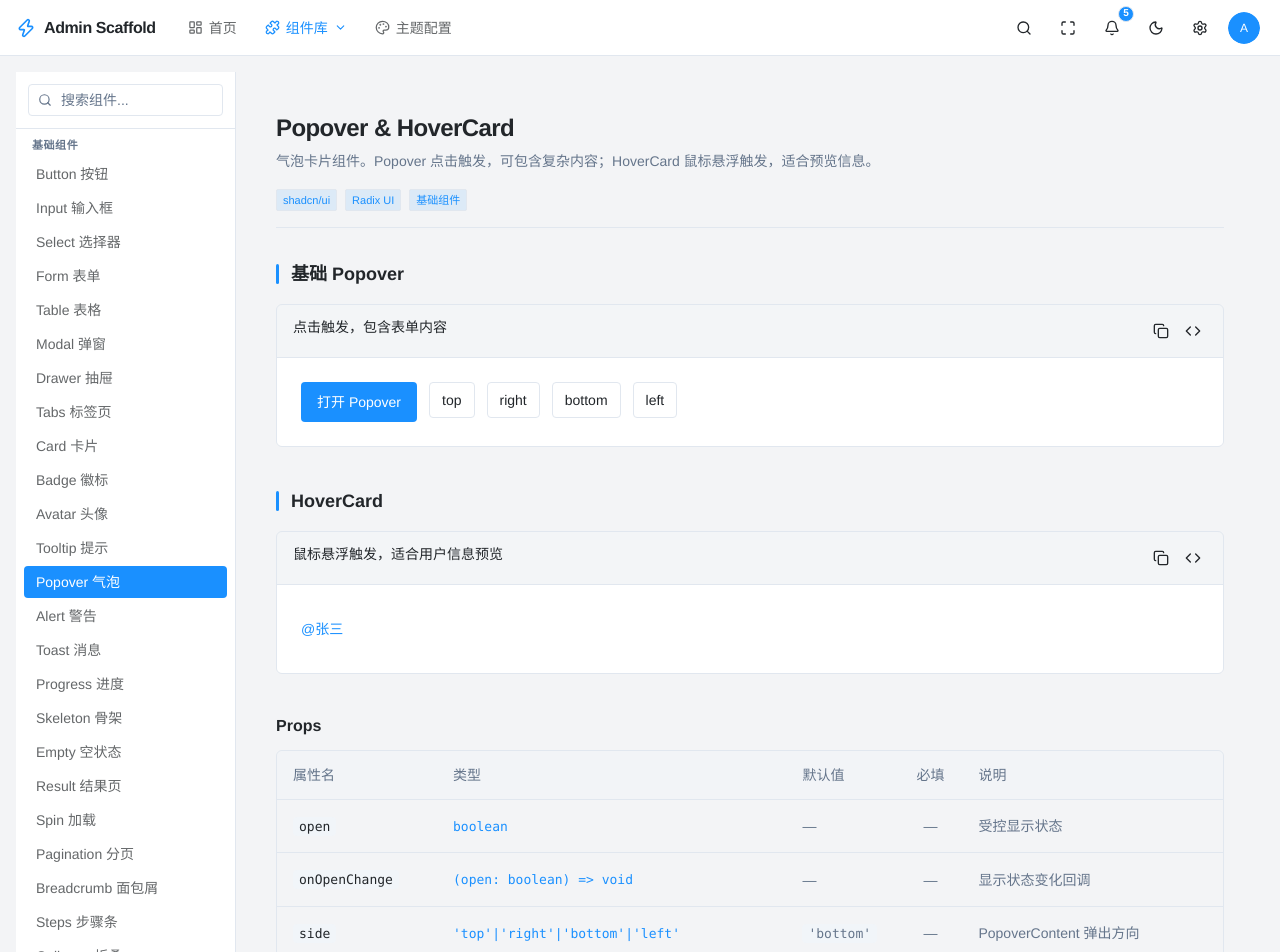
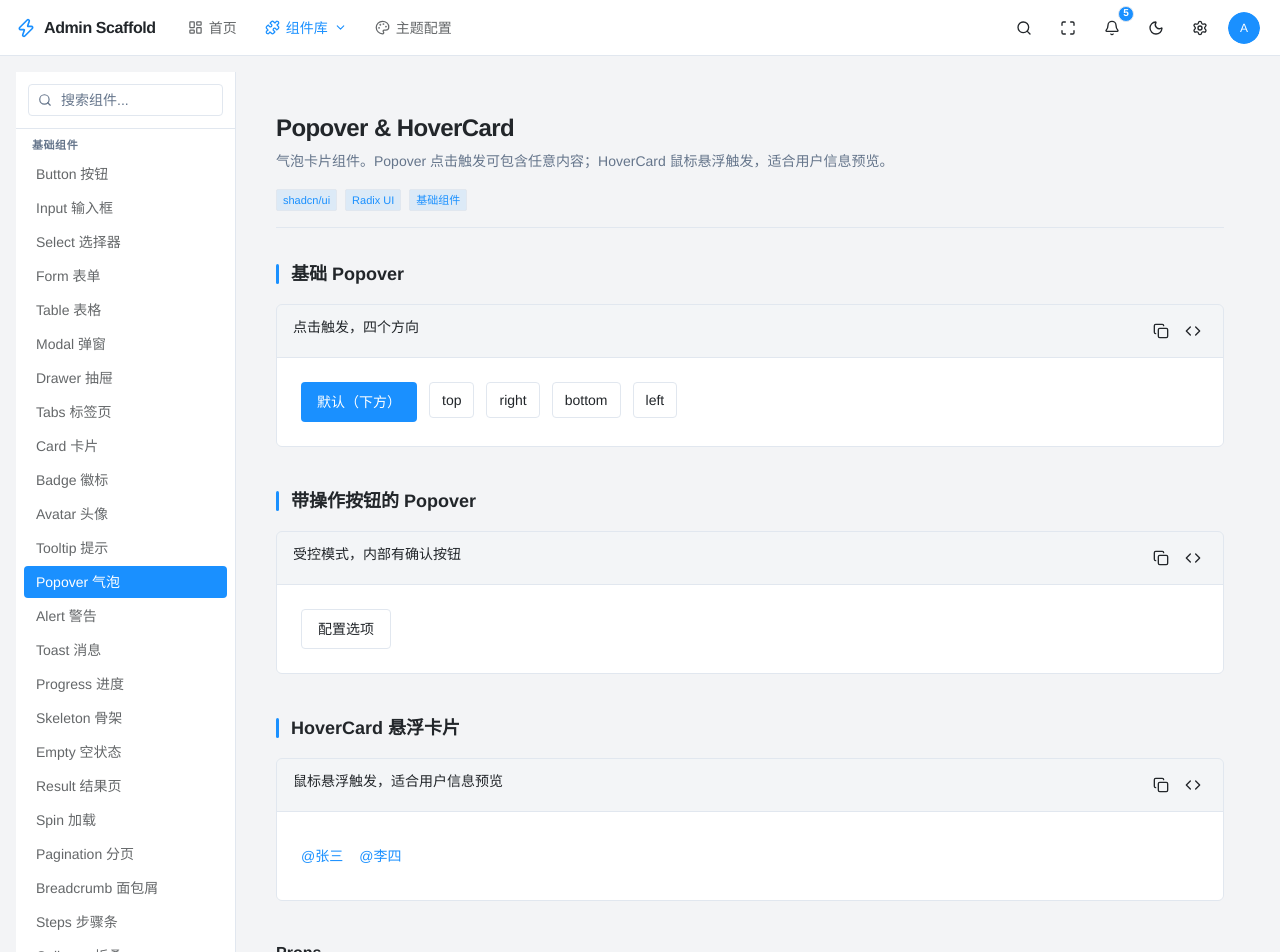
Before and after one commit to cocozxzx/frontend-component, a React (Vite) app: page /components/basic/popover in a window 1280 px wide. Shown: the top 952 px of the page. Built offline with nearby package versions, Linux system fonts and the light colour scheme.

Commit message:
- 优化Icon、Watermark、Result、Popover组件页面

```diff
--- a/src/pages/components/basic/icon.tsx
+++ b/src/pages/components/basic/icon.tsx
@@ -1,19 +1,22 @@
 import { useState, useMemo } from 'react'
 import * as LucideIcons from 'lucide-react'
-import { type LucideIcon } from 'lucide-react'
 import { Input } from '@/components/ui/input'
 import { Search, CheckCheck, Copy } from 'lucide-react'
 import { toast } from '@/hooks/useToast'
 import { PageHeader } from '@/components/preview'
 
-// Filter to icon components only
-const ALL_ICONS = Object.entries(LucideIcons).filter(
+// lucide-react v1.x exports icons as forwardRef or memo objects (not plain functions).
+// We match any PascalCase export that is not a known utility.
+const EXCLUDED = new Set(['createLucideIcon', 'icons', 'default'])
+
+type IconEntry = [string, React.ComponentType<{ size?: number; className?: string }>]
+
+const ALL_ICONS = (Object.entries(LucideIcons) as IconEntry[]).filter(
   ([name, value]) =>
-    typeof value === 'function' &&
-    /^[A-Z]/.test(name) &&
-    name !== 'createLucideIcon' &&
-    name !== 'default',
-) as [string, LucideIcon][]
+    /^[A-Z][a-zA-Z0-9]+$/.test(name) &&
+    !EXCLUDED.has(name) &&
+    value != null,
+)
 
 export default function IconPage() {
   const [search, setSearch] = useState('')
@@ -38,7 +41,7 @@ export default function IconPage() {
     <div className="p-6 space-y-6 max-w-5xl">
       <PageHeader
         title="Icon 图标"
-        description={`基于 lucide-react 的图标库，共 ${ALL_ICONS.length} 个图标。搜索并点击图标复制组件代码。`}
+        description={`基于 lucide-react 的图标库，共 ${ALL_ICONS.length} 个图标。搜索并点击复制组件代码。`}
         tags={['lucide-react', '基础组件']}
       />
 
@@ -53,25 +56,24 @@ export default function IconPage() {
       </div>
 
       <p className="text-sm text-muted-foreground">
-        找到 {filtered.length} 个图标 · 点击复制 <code className="bg-muted px-1 rounded text-xs">{`<IconName size={16} />`}</code>
+        显示 {filtered.length} / {ALL_ICONS.length} 个图标 · 点击复制{' '}
+        <code className="bg-muted px-1 rounded text-xs">{`<IconName size={16} />`}</code>
       </p>
 
-      <div className="grid grid-cols-4 sm:grid-cols-6 md:grid-cols-8 lg:grid-cols-10 gap-2">
+      <div className="grid grid-cols-4 sm:grid-cols-6 md:grid-cols-8 lg:grid-cols-10 gap-1.5">
         {filtered.map(([name, Icon]) => (
           <button
             key={name}
             type="button"
             onClick={() => handleCopy(name)}
-            className="group flex flex-col items-center gap-1.5 p-2 rounded-lg border border-transparent hover:border-border hover:bg-muted/50 transition-all"
-            title={name}
+            className="group flex flex-col items-center gap-1 p-2 rounded-lg border border-transparent hover:border-border hover:bg-muted/50 transition-colors"
+            title={`${name} — 点击复制`}
           >
-            <div className="relative">
-              {copied === name
-                ? <CheckCheck size={18} className="text-success" />
-                : <Icon size={18} className="text-foreground group-hover:text-primary transition-colors" />
-              }
-            </div>
-            <span className="text-[10px] text-muted-foreground truncate w-full text-center leading-tight">
+            {copied === name
+              ? <CheckCheck size={16} className="text-success" />
+              : <Icon size={16} className="text-foreground group-hover:text-primary transition-colors" />
+            }
+            <span className="text-[9px] text-muted-foreground truncate w-full text-center leading-tight">
               {name}
             </span>
           </button>
@@ -79,9 +81,9 @@ export default function IconPage() {
       </div>
 
       {filtered.length === 0 && (
-        <div className="text-center py-12 text-muted-foreground">
-          <Copy size={32} className="mx-auto mb-2 opacity-30" />
-          <p>没有找到 "{search}" 相关图标</p>
+        <div className="flex flex-col items-center py-12 text-muted-foreground gap-2">
+          <Copy size={32} className="opacity-30" />
+          <p className="text-sm">没有找到 &quot;{search}&quot; 相关图标</p>
         </div>
       )}
     </div>
--- a/src/pages/components/basic/popover.tsx
+++ b/src/pages/components/basic/popover.tsx
@@ -1,4 +1,3 @@
-import { useState } from 'react'
 import { Button } from '@/components/ui/button'
 import { Popover, PopoverContent, PopoverTrigger } from '@/components/ui/popover'
 import { HoverCard, HoverCardContent, HoverCardTrigger } from '@/components/ui/hover-card'
@@ -15,67 +14,101 @@ const PROPS: PropItem[] = [
 ]
 
 export default function PopoverPage() {
-  const [open, setOpen] = useState(false)
-
   return (
     <div className="p-6 space-y-10 max-w-5xl">
       <PageHeader
         title="Popover & HoverCard"
-        description="气泡卡片组件。Popover 点击触发，可包含复杂内容；HoverCard 鼠标悬浮触发，适合预览信息。"
+        description="气泡卡片组件。Popover 点击触发可包含任意内容；HoverCard 鼠标悬浮触发，适合用户信息预览。"
         tags={['shadcn/ui', 'Radix UI', '基础组件']}
       />
 
       <DemoSection title="基础 Popover">
-        <ComponentDemo title="点击触发，包含表单内容" code={`<Popover>
-  <PopoverTrigger asChild><Button>打开 Popover</Button></PopoverTrigger>
-  <PopoverContent className="w-80">
-    <div className="space-y-2">
-      <h4 className="font-medium">设置</h4>
-      <p className="text-sm text-muted-foreground">在这里配置相关参数。</p>
-    </div>
+        <ComponentDemo
+          title="点击触发，四个方向"
+          code={`<Popover>
+  <PopoverTrigger asChild>
+    <Button>打开 Popover</Button>
+  </PopoverTrigger>
+  <PopoverContent className="w-64">
+    <p className="text-sm text-muted-foreground">弹出内容</p>
   </PopoverContent>
-</Popover>`}>
+</Popover>`}
+        >
           <div className="flex flex-wrap gap-3">
             <Popover>
               <PopoverTrigger asChild>
-                <Button>打开 Popover</Button>
+                <Button>默认（下方）</Button>
               </PopoverTrigger>
               <PopoverContent className="w-64">
                 <div className="space-y-2">
                   <h4 className="font-medium text-sm">弹出卡片</h4>
                   <p className="text-sm text-muted-foreground">Popover 支持放置任意复杂内容，如表单、操作列表等。</p>
-                  <Button size="sm" className="w-full" onClick={() => setOpen(false)}>确认</Button>
                 </div>
               </PopoverContent>
             </Popover>
 
-            {(['top', 'right', 'bottom', 'left'] as const).map(side => (
+            {(['top', 'right', 'bottom', 'left'] as const).map((side) => (
               <Popover key={side}>
                 <PopoverTrigger asChild>
                   <Button variant="outline" size="sm">{side}</Button>
                 </PopoverTrigger>
-                <PopoverContent side={side} className="w-40">
-                  <p className="text-xs text-muted-foreground">从 {side} 弹出</p>
+                <PopoverContent side={side} className="w-36">
+                  <p className="text-xs text-muted-foreground">从 {side} 方向弹出</p>
                 </PopoverContent>
               </Popover>
             ))}
           </div>
-          {open && <span className="hidden">{String(open)}</span>}
         </ComponentDemo>
       </DemoSection>
 
-      <DemoSection title="HoverCard">
-        <ComponentDemo title="鼠标悬浮触发，适合用户信息预览" code={`<HoverCard>
+      <DemoSection title="带操作按钮的 Popover">
+        <ComponentDemo
+          title="受控模式，内部有确认按钮"
+          code={`<Popover open={open} onOpenChange={setOpen}>
+  <PopoverTrigger asChild>
+    <Button variant="outline">设置</Button>
+  </PopoverTrigger>
+  <PopoverContent>
+    <p>确认执行此操作？</p>
+    <Button onClick={() => setOpen(false)}>确认</Button>
+  </PopoverContent>
+</Popover>`}
+        >
+          <Popover>
+            <PopoverTrigger asChild>
+              <Button variant="outline">配置选项</Button>
+            </PopoverTrigger>
+            <PopoverContent className="w-56">
+              <div className="space-y-3">
+                <h4 className="text-sm font-medium">快速设置</h4>
+                <p className="text-xs text-muted-foreground">点击关闭按钮或点击外部区域关闭。</p>
+                <div className="flex justify-end">
+                  <PopoverTrigger asChild>
+                    <Button size="sm">关闭</Button>
+                  </PopoverTrigger>
+                </div>
+              </div>
+            </PopoverContent>
+          </Popover>
+        </ComponentDemo>
+      </DemoSection>
+
+      <DemoSection title="HoverCard 悬浮卡片">
+        <ComponentDemo
+          title="鼠标悬浮触发，适合用户信息预览"
+          code={`<HoverCard>
   <HoverCardTrigger asChild>
-    <Button variant="link">@username</Button>
+    <Button variant="link">@张三</Button>
   </HoverCardTrigger>
-  <HoverCardContent>
+  <HoverCardContent className="w-72">
     <div className="flex gap-3">
       <Avatar>...</Avatar>
-      <div>用户信息</div>
+      <div>用户详细信息</div>
     </div>
   </HoverCardContent>
-</HoverCard>`}>
+</HoverCard>`}
+        >
+          <div className="flex gap-4">
             <HoverCard>
               <HoverCardTrigger asChild>
                 <Button variant="link" className="px-0">@张三</Button>
@@ -97,6 +130,29 @@ export default function PopoverPage() {
                 </div>
               </HoverCardContent>
             </HoverCard>
+
+            <HoverCard>
+              <HoverCardTrigger asChild>
+                <Button variant="link" className="px-0">@李四</Button>
+              </HoverCardTrigger>
+              <HoverCardContent className="w-72">
+                <div className="flex gap-3">
+                  <Avatar>
+                    <AvatarImage src="https://i.pravatar.cc/150?img=2" alt="李四" />
+                    <AvatarFallback>李</AvatarFallback>
+                  </Avatar>
+                  <div className="space-y-1">
+                    <h4 className="text-sm font-semibold">@lisi</h4>
+                    <p className="text-sm text-muted-foreground">UI 设计师，专注用户体验。</p>
+                    <div className="flex items-center gap-1 text-xs text-muted-foreground">
+                      <CalendarDays size={12} />
+                      2023年6月加入
+                    </div>
+                  </div>
+                </div>
+              </HoverCardContent>
+            </HoverCard>
+          </div>
         </ComponentDemo>
       </DemoSection>
 
--- a/src/pages/components/basic/result.tsx
+++ b/src/pages/components/basic/result.tsx
@@ -5,31 +5,55 @@ import type { PropItem } from '@/components/preview'
 
 const PROPS: PropItem[] = [
   { name: 'status', type: "'success'|'error'|'warning'|'info'|'403'|'404'|'500'", required: true, description: '结果状态类型' },
-  { name: 'title', type: 'string', description: '标题文字' },
-  { name: 'description', type: 'string', description: '描述文字' },
+  { name: 'title', type: 'string', required: true, description: '标题文字' },
+  { name: 'subTitle', type: 'string', description: '描述文字（subTitle）' },
   { name: 'extra', type: 'ReactNode', description: '底部操作区域' },
 ]
+
+const STATUS_SUBTITLES: Record<string, string> = {
+  success: '您的申请已提交成功，请耐心等待审核。',
+  error: '网络异常，请稍后重试。',
+  warning: '此操作存在风险，请确认后继续。',
+  '403': '您没有权限访问此页面，请联系管理员。',
+  '404': '您访问的页面不存在或已被删除。',
+  '500': '服务器内部错误，请稍后重试或联系技术支持。',
+}
+
+const STATUS_TITLES: Record<string, string> = {
+  success: '操作成功',
+  error: '操作失败',
+  warning: '注意事项',
+  '403': '403 无权限',
+  '404': '404 页面不存在',
+  '500': '500 服务器错误',
+}
 
 export default function ResultPage() {
   return (
     <div className="p-6 space-y-10 max-w-5xl">
       <PageHeader
         title="Result 结果页"
-        description="操作结果反馈页面，支持 success/error/warning/info 和 403/404/500 七种状态类型。"
+        description="操作结果反馈页面，支持 success / error / warning / info 和 403 / 404 / 500 七种状态类型。"
         tags={['基础组件']}
       />
 
       <DemoSection title="操作结果">
-        <ComponentDemo title="success / error / warning" code={`<Result status="success" title="提交成功" description="您的申请已提交，请等待审核。"
-  extra={<Button>返回列表</Button>} />
-<Result status="error" title="提交失败" description="网络异常，请稍后重试。" />`}>
+        <ComponentDemo
+          title="success / error / warning"
+          code={`<Result
+  status="success"
+  title="操作成功"
+  subTitle="您的申请已提交成功，请耐心等待审核。"
+  extra={<Button>返回列表</Button>}
+/>`}
+        >
           <div className="grid grid-cols-1 sm:grid-cols-3 gap-4">
-            {(['success', 'error', 'warning'] as const).map(status => (
-              <div key={status} className="border rounded-lg">
+            {(['success', 'error', 'warning'] as const).map((status) => (
+              <div key={status} className="border rounded-lg overflow-hidden">
                 <Result
                   status={status}
-                  title={{ success: '操作成功', error: '操作失败', warning: '注意事项' }[status]}
-                  description={{ success: '您的申请已提交成功。', error: '网络异常，请重试。', warning: '操作存在风险，请确认。' }[status]}
+                  title={STATUS_TITLES[status]}
+                  subTitle={STATUS_SUBTITLES[status]}
                   extra={<Button variant="outline" size="sm">返回</Button>}
                 />
               </div>
@@ -39,16 +63,19 @@ export default function ResultPage() {
       </DemoSection>
 
       <DemoSection title="错误页面类型">
-        <ComponentDemo title="403 / 404 / 500" code={`<Result status="403" title="403" description="无权访问此页面" />
-<Result status="404" title="404" description="页面不存在" />
-<Result status="500" title="500" description="服务器错误" />`}>
+        <ComponentDemo
+          title="403 / 404 / 500"
+          code={`<Result status="403" title="403 无权限" subTitle="您没有权限访问此页面。" />
+<Result status="404" title="404 页面不存在" subTitle="您访问的页面不存在或已被删除。" />
+<Result status="500" title="500 服务器错误" subTitle="服务器内部错误，请稍后重试。" />`}
+        >
           <div className="grid grid-cols-1 sm:grid-cols-3 gap-4">
-            {(['403', '404', '500'] as const).map(status => (
-              <div key={status} className="border rounded-lg">
+            {(['403', '404', '500'] as const).map((status) => (
+              <div key={status} className="border rounded-lg overflow-hidden">
                 <Result
                   status={status}
-                  title={status}
-                  description={{ '403': '无权访问此页面', '404': '页面不存在', '500': '服务器内部错误' }[status]}
+                  title={STATUS_TITLES[status]}
+                  subTitle={STATUS_SUBTITLES[status]}
                   extra={<Button variant="outline" size="sm">返回首页</Button>}
                 />
               </div>
--- a/src/pages/components/basic/watermark.tsx
+++ b/src/pages/components/basic/watermark.tsx
@@ -8,7 +8,7 @@ import { PageHeader, DemoSection, ComponentDemo, PropsTable } from '@/components
 import type { PropItem } from '@/components/preview'
 
 const PROPS: PropItem[] = [
-  { name: 'text', type: 'string | string[]', required: true, description: '水印文字（多行传数组）' },
+  { name: 'content', type: 'string | string[]', description: '水印文字（多行传数组）' },
   { name: 'fontSize', type: 'number', default: '14', description: '字体大小' },
   { name: 'opacity', type: 'number', default: '0.15', description: '透明度（0-1）' },
   { name: 'rotate', type: 'number', default: '-22', description: '旋转角度' },
@@ -36,10 +36,10 @@ export default function WatermarkPage() {
       />
 
       <DemoSection title="文字水印">
-        <ComponentDemo title="基础水印" code={`<Watermark text="内部资料">
+        <ComponentDemo title="基础水印" code={`<Watermark content="内部资料">
   <div className="h-48 border rounded-lg" />
 </Watermark>`}>
-          <Watermark text="内部资料">
+          <Watermark content="内部资料">
             <div className="h-48 border rounded-lg bg-muted/10 flex items-center justify-center">
               <p className="text-sm text-muted-foreground">受保护的内容区域</p>
             </div>
@@ -48,10 +48,10 @@ export default function WatermarkPage() {
       </DemoSection>
 
       <DemoSection title="多行水印">
-        <ComponentDemo title="text 传数组实现多行" code={`<Watermark text={['机密文件', 'CONFIDENTIAL', '禁止传播']}>
+        <ComponentDemo title="text 传数组实现多行" code={`<Watermark content={['机密文件', 'CONFIDENTIAL', '禁止传播']}>
   <div className="h-48 border rounded-lg" />
 </Watermark>`}>
-          <Watermark text={['机密文件', 'CONFIDENTIAL', '请勿外传']}>
+          <Watermark content={['机密文件', 'CONFIDENTIAL', '请勿外传']}>
             <div className="h-48 border rounded-lg bg-muted/10 flex items-center justify-center">
               <p className="text-sm text-muted-foreground">多行水印内容区域</p>
             </div>
@@ -61,7 +61,7 @@ export default function WatermarkPage() {
 
       <DemoSection title="自定义参数">
         <ComponentDemo title="交互式调整文字、透明度、角度" code={`<Watermark
-  text={text}
+  content={text}
   opacity={opacity}
   rotate={rotate}
 >
@@ -82,7 +82,7 @@ export default function WatermarkPage() {
                 <Slider value={[rotate]} onValueChange={([v]) => setRotate(v)} min={-45} max={0} step={1} />
               </div>
             </div>
-            <Watermark text={text} opacity={opacity} rotate={rotate}>
+            <Watermark content={text} opacity={opacity} rotate={rotate}>
               <div className="h-48 border rounded-lg bg-muted/10 flex items-center justify-center">
                 <p className="text-sm text-muted-foreground">动态调整水印参数</p>
               </div>
@@ -92,12 +92,12 @@ export default function WatermarkPage() {
       </DemoSection>
 
       <DemoSection title="全屏水印">
-        <ComponentDemo title="fullscreen=true（3s 后自动关闭）" code={`<Watermark text="机密文件" fullscreen />`}>
+        <ComponentDemo title="fullscreen=true（3s 后自动关闭）" code={`<Watermark content="机密文件" fullscreen />`}>
           <div>
             <Button variant="outline" onClick={toggleFullscreen}>
               触发全屏水印（3s）
             </Button>
-            {fullscreen && <Watermark text={['机密文件', 'CONFIDENTIAL']} fullscreen opacity={0.1} />}
+            {fullscreen && <Watermark content={['机密文件', 'CONFIDENTIAL']} fullscreen opacity={0.1} />}
           </div>
         </ComponentDemo>
       </DemoSection>
```
Lines whose indentation alone changed are shown as unchanged.
